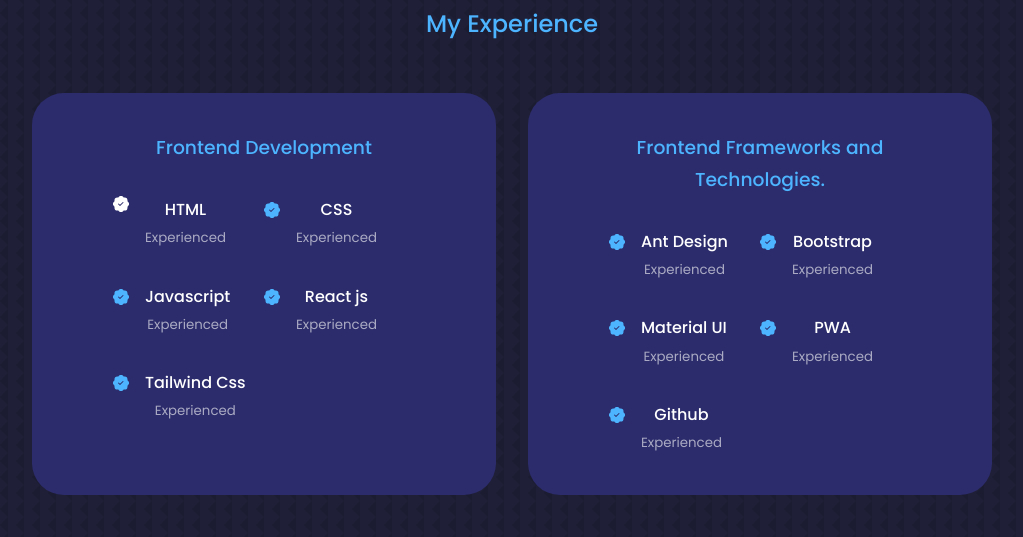
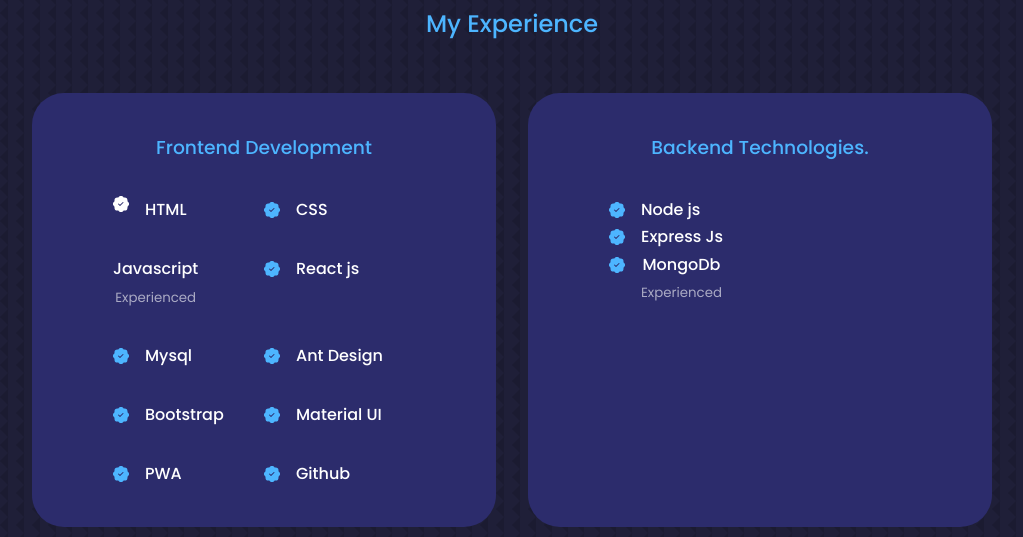
Before and after one commit to BARANEESWARAN/portfolio, a React (Create React App) app: page / in a window 1280 px wide. Shown: the part 1787-2324 px from the top of the page, without its empty margins (128-1151 px from the left). Built offline with nearby package versions, Linux system fonts and the light colour scheme.

Commit message:
Update Experiance.jsx

```diff
--- a/src/Component/Experiance/Experiance.jsx
+++ b/src/Component/Experiance/Experiance.jsx
@@ -1,3 +1,132 @@
+// import React from 'react'
+// import "../Experiance/experiance.css"
+// import {BsPatchCheckFill} from "react-icons/bs"
+// function Experiance() {
+//   return (
+//     <section id='experience'>
+//       <h5>What Skills I Have</h5>
+// <h2>My Experience</h2>
+//       <div className='container experience__containe'>
+
+// <div className=' container experience__container'>
+
+// <div className='experience__frontend'>
+// <h3>Frontend Development</h3>
+// <div className='experience__content'>
+//   <article className='experience__details'>
+//     <BsPatchCheckFill/>
+//     <div>
+//     <h4>HTML</h4>
+//     <small className='text-light'>Experienced</small>
+
+//     </div>
+
+//   </article>
+//   <article className='experience__details'>
+//     <BsPatchCheckFill className='experience__icon'/>
+//     <div>
+//     <h4>CSS</h4>
+//     <small className='text-light'>Experienced</small>
+//     </div>
+
+//   </article>
+//   <article className='experience__details'>
+//     <BsPatchCheckFill className='experience__icon'/>
+
+//     <div>
+//     <h4>Javascript</h4>
+//     <small className='text-light'>Experienced</small>
+//     </div>
+
+//   </article>
+//   {/* <article className='experience__details'>
+//     <BsPatchCheckFill className="experience__icon"/>
+//     <div>
+//     <h4>Bootstrap</h4>
+//     <small className='text-light'>Experienced</small>
+//     </div>
+
+//   </article> */}
+//   <article className='experience__details'>
+//     <BsPatchCheckFill className="experience__icon"/>
+//     <div>
+//     <h4>React js</h4>
+//     <small className='text-light'>Experienced</small>
+//     </div>
+
+//   </article>
+//   <article className='experience__details'>
+//     <BsPatchCheckFill className="experience__icon"/>
+//     <div>
+//     <h4>Tailwind Css</h4>
+//     <small className='text-light'>Experienced</small>
+//     </div>
+
+//   </article>
+// </div>
+
+
+
+// </div>
+// <div className='experience__backend'>
+// <h3>Frontend Frameworks and Technologies.</h3>
+
+// <div className='experience__content'>
+//   <article className='experience__details'>
+//     <BsPatchCheckFill className="experience__icon"/>
+//     <div>
+//     <h4>Ant Design</h4>
+//     <small className='text-light'>Experienced</small>
+
+//     </div>
+
+//   </article>
+//   <article className='experience__details'>
+//     <BsPatchCheckFill className="experience__icon"/>
+//     <div>
+//     <h4>Bootstrap</h4>
+//     <small className='text-light'>Experienced</small>
+//     </div>
+
+//   </article>
+//   <article className='experience__details'>
+//     <BsPatchCheckFill className="experience__icon"/>
+
+//     <div>
+//     <h4>Material UI</h4>
+//     <small className='text-light'>Experienced</small>
+//     </div>
+
+//   </article>
+//   <article className='experience__details'>
+//     <BsPatchCheckFill className="experience__icon"/>
+//     <div>
+//     <h4>PWA</h4>
+//     <small className='text-light'>Experienced</small>
+//     </div>
+
+//   </article>
+//   <article className='experience__details'>
+//     <BsPatchCheckFill className="experience__icon"/>
+//     <div>
+//     <h4>Github</h4>
+//     <small className='text-light'>Experienced</small>
+//     </div>
+
+//   </article>
+// </div>
+// </div>
+
+// </div>
+
+//       </div>
+
+//     </section>
+//   )
+// }
+
+// export default Experiance
+
 import React from 'react'
 import "../Experiance/experiance.css"
 import {BsPatchCheckFill} from "react-icons/bs"
@@ -17,7 +146,7 @@
     <BsPatchCheckFill/>
     <div>
     <h4>HTML</h4>
-    <small className='text-light'>Experienced</small>
+{/*     <small className='text-light'>Experienced</small> */}
 
     </div>
 
@@ -26,12 +155,12 @@
     <BsPatchCheckFill className='experience__icon'/>
     <div>
     <h4>CSS</h4>
-    <small className='text-light'>Experienced</small>
+{/*     <small className='text-light'>Experienced</small> */}
     </div>
 
   </article>
   <article className='experience__details'>
-    <BsPatchCheckFill className='experience__icon'/>
+{/*     <BsPatchCheckFill className='experience__icon'/> */}
 
     <div>
     <h4>Javascript</h4>
@@ -43,7 +172,7 @@
     <BsPatchCheckFill className="experience__icon"/>
     <div>
     <h4>Bootstrap</h4>
-    <small className='text-light'>Experienced</small>
+    // <small className='text-light'>Experienced</small>
     </div>
 
   </article> */}
@@ -51,15 +180,58 @@
     <BsPatchCheckFill className="experience__icon"/>
     <div>
     <h4>React js</h4>
-    <small className='text-light'>Experienced</small>
+{/*     <small className='text-light'>Experienced</small> */}
     </div>
 
   </article>
   <article className='experience__details'>
     <BsPatchCheckFill className="experience__icon"/>
     <div>
-    <h4>Tailwind Css</h4>
-    <small className='text-light'>Experienced</small>
+    <h4>Mysql</h4>
+{/*     <small className='text-light'>Basic</small> */}
+    </div>
+
+  </article>
+
+    <article className='experience__details'>
+    <BsPatchCheckFill className="experience__icon"/>
+    <div>
+    <h4>Ant Design</h4>
+{/*     <small className='text-light'>Experienced</small> */}
+
+    </div>
+
+  </article>
+  <article className='experience__details'>
+    <BsPatchCheckFill className="experience__icon"/>
+    <div>
+    <h4>Bootstrap</h4>
+{/*     <small className='text-light'>Experienced</small> */}
+    </div>
+
+  </article>
+  <article className='experience__details'>
+    <BsPatchCheckFill className="experience__icon"/>
+
+    <div>
+    <h4>Material UI</h4>
+{/*     <small className='text-light'>Experienced</small> */}
+    </div>
+
+  </article>
+  <article className='experience__details'>
+    <BsPatchCheckFill className="experience__icon"/>
+    <div>
+    <h4>PWA</h4>
+{/*     <small className='text-light'>Experienced</small> */}
+    </div>
+
+  </article>
+  <article className='experience__details'>
+    <BsPatchCheckFill className="experience__icon"/>
+    <div>
+    <h4>Github</h4>
+{/*     <small className='text-light'>Experienced</small> */}
     </div>
 
   </article>
@@ -69,14 +241,12 @@
 
 </div>
 <div className='experience__backend'>
-<h3>Frontend Frameworks and Technologies.</h3>
-
-<div className='experience__content'>
+<h3>Backend Technologies.</h3>
   <article className='experience__details'>
     <BsPatchCheckFill className="experience__icon"/>
     <div>
-    <h4>Ant Design</h4>
-    <small className='text-light'>Experienced</small>
+    <h4>Node js</h4>
+{/*     <small className='text-light'>Experienced</small> */}
 
     </div>
 
@@ -84,8 +254,8 @@
   <article className='experience__details'>
     <BsPatchCheckFill className="experience__icon"/>
     <div>
-    <h4>Bootstrap</h4>
-    <small className='text-light'>Experienced</small>
+    <h4>Express Js</h4>
+{/*     <small className='text-light'>Experienced</small> */}
     </div>
 
   </article>
@@ -93,27 +263,14 @@
     <BsPatchCheckFill className="experience__icon"/>
 
     <div>
-    <h4>Material UI</h4>
+    <h4>MongoDb</h4>
     <small className='text-light'>Experienced</small>
     </div>
 
   </article>
-  <article className='experience__details'>
-    <BsPatchCheckFill className="experience__icon"/>
-    <div>
-    <h4>PWA</h4>
-    <small className='text-light'>Experienced</small>
-    </div>
 
-  </article>
-  <article className='experience__details'>
-    <BsPatchCheckFill className="experience__icon"/>
-    <div>
-    <h4>Github</h4>
-    <small className='text-light'>Experienced</small>
-    </div>
+<div className='experience__content'>
 
-  </article>
 </div>
 </div>
 
```
